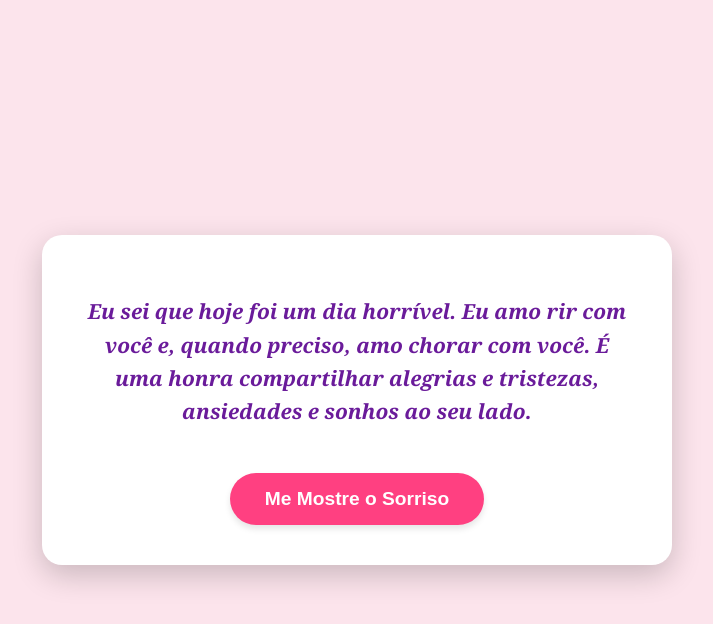
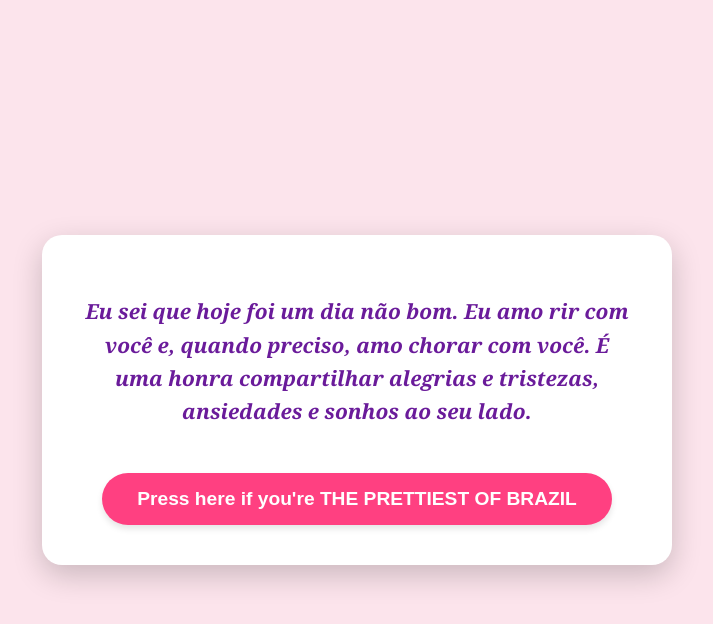
Before and after one commit to seal-br/princess, a plain HTML site: page index.html in a window 1280 px wide. Both pictures are taken after a click on the button "Comece Aqui". Shown: the whole page, without its empty margins (283-996 px from the left). Drawn offline with Linux system fonts and the light colour scheme.

Commit message:
Update index.html

```diff
--- a/index.html
+++ b/index.html
@@ -118,8 +118,8 @@
         </div>
 
         <div id="screen-2" class="screen">
-            <p>Eu sei que hoje foi um dia horrível. Eu amo rir com você e, quando preciso, amo chorar com você. É uma honra compartilhar alegrias e tristezas, ansiedades e sonhos ao seu lado.</p>
-            <button id="button-2" class="next-button">Me Mostre o Sorriso</button>
+            <p>Eu sei que hoje foi um dia não bom. Eu amo rir com você e, quando preciso, amo chorar com você. É uma honra compartilhar alegrias e tristezas, ansiedades e sonhos ao seu lado.</p>
+            <button id="button-2" class="next-button">Press here if you're THE PRETTIEST OF BRAZIL</button>
         </div>
 
         <div id="screen-3" class="screen">
```
